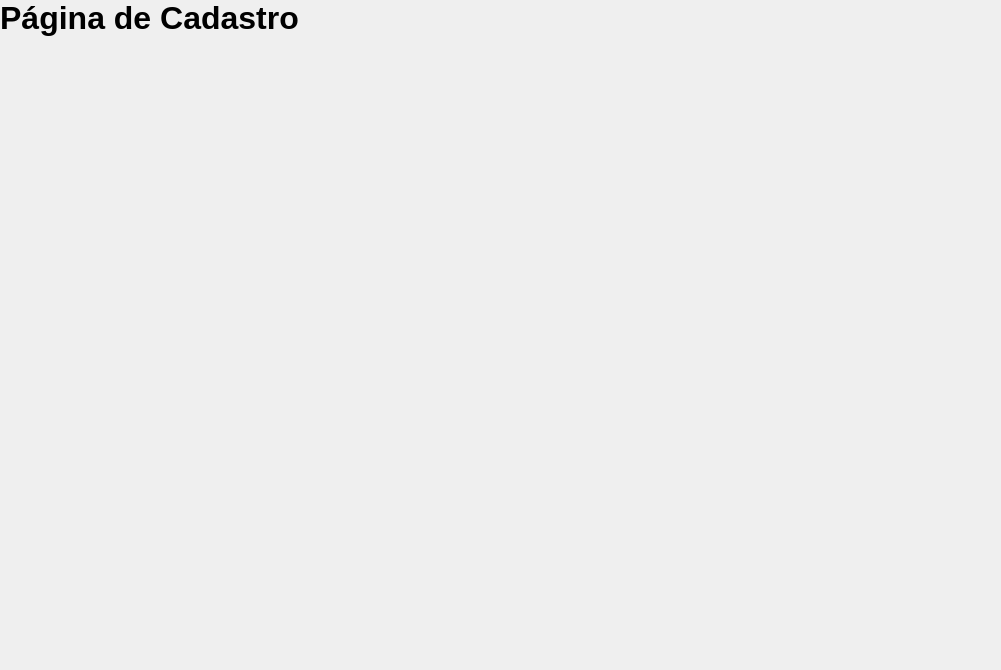
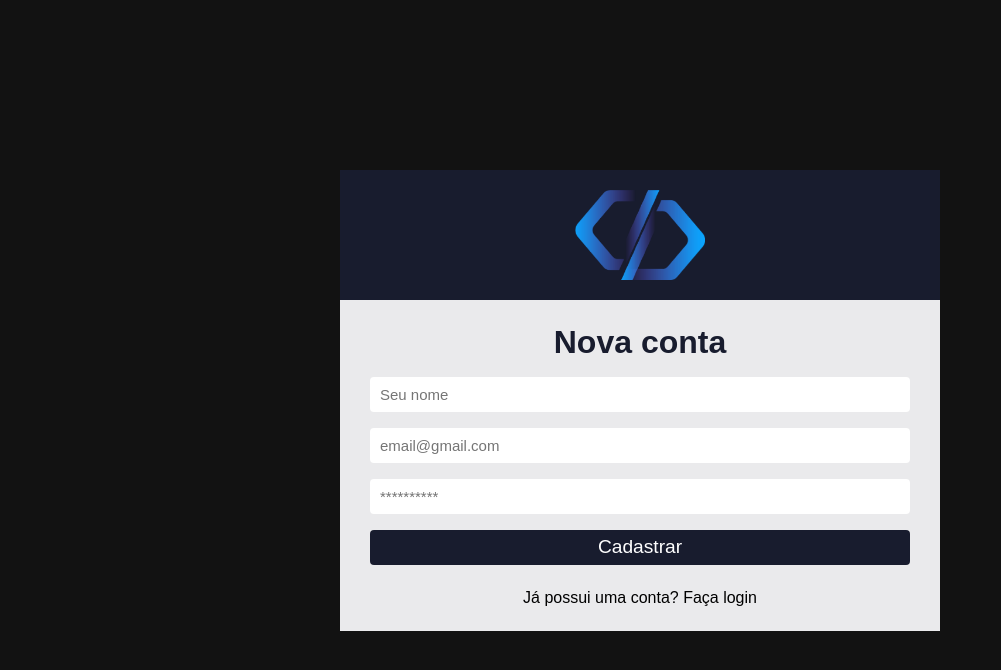
Before and after one commit to oliveiradiney/sistema-de-chamados, a React (Create React App) app: page /register in a window 1280 px wide. Shown: the top 670 px of the page, without its empty margins (0-1001 px from the left). Built offline with nearby package versions, Linux system fonts and the light colour scheme.

Commit message:
criando pagina cadastro

```diff
--- /dev/null
+++ b/src/pages/Dashboard/index.js
@@ -0,0 +1,10 @@
+import React from 'react';
+
+
+export default function Dashboard() {
+    return (
+        <div>
+            <h1>Pagina Dashboard</h1>
+        </div>
+    );
+}
--- a/src/pages/SignUp/index.js
+++ b/src/pages/SignUp/index.js
@@ -1,7 +1,50 @@
-export default function SignUp(){
-    return(
-        <div>
-            <h1>Página de Cadastro</h1>
+import React, { useState } from 'react';
+import '../SignIn/signin.css';
+import logo from '../../assets/logo.png';
+import { Link } from 'react-router-dom';
+
+export default function SignIn() {
+    const [name, setName] = useState('');
+    const [email, setEmail] = useState('');
+    const [password, setPassword] = useState('');
+
+    return (
+        <div className='container-center'>
+            <div className='login'>
+                <div className='login-area'>
+                    <img src={logo} alt='logo do sistema de chamados' />
+                </div>
+
+                <form>
+                    <h1>Nova conta</h1>
+                    <input
+                        type='text'
+                        placeholder='Seu nome'
+                        value={name}
+                        onChange={(e) => setName(e.target.value)}
+                    />
+                    <input
+                        type='text'
+                        placeholder='email@gmail.com'
+                        value={email}
+                        onChange={(e) => setEmail(e.target.value)}
+                    />
+                    <input
+                        type='password'
+                        placeholder='**********'
+                        value={password}
+                        onChange={(e) => setPassword(e.target.value)}
+
+                    />
+
+                    <button type='submit'>Cadastrar</button>
+                </form>
+
+                <Link to="/">Já possui uma conta? Faça login</Link>
+
+
+
+            </div>
         </div>
     )
 }
--- a/src/routes/index.js
+++ b/src/routes/index.js
@@ -1,12 +1,15 @@
 import { Routes, Route} from 'react-router-dom';
 import SignIn from '../pages/SignIn';
 import SignUp from '../pages/SignUp';
+import Dashboard from '../pages/Dashboard';
 
 export default function RoutesApp() {
  return (
     <Routes>
         <Route path='/' element={<SignIn />}/>
         <Route path='/register' element={<SignUp />}/>
+
+        <Route path='/dashboard' element={<Dashboard />}/>
     </Routes>
   );
 }
```
